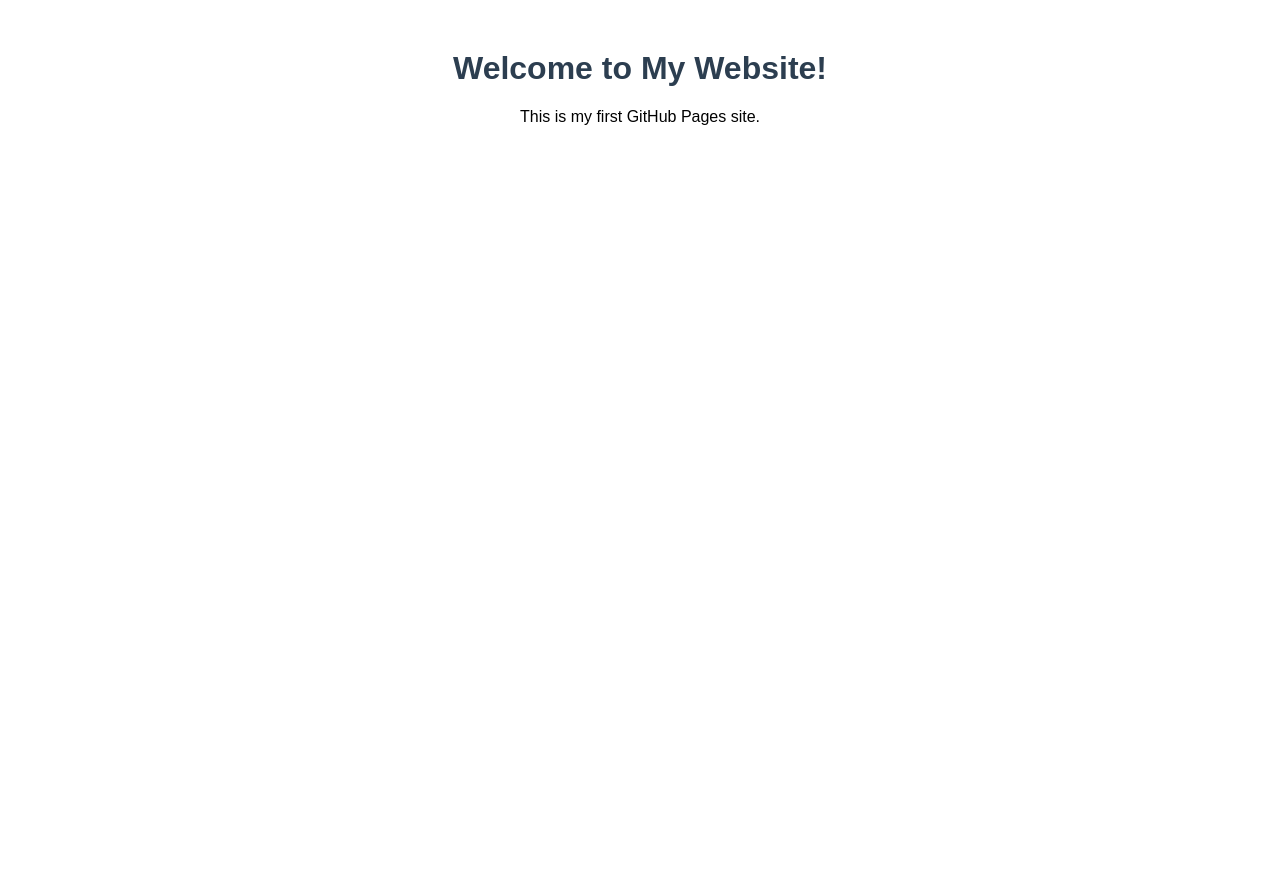
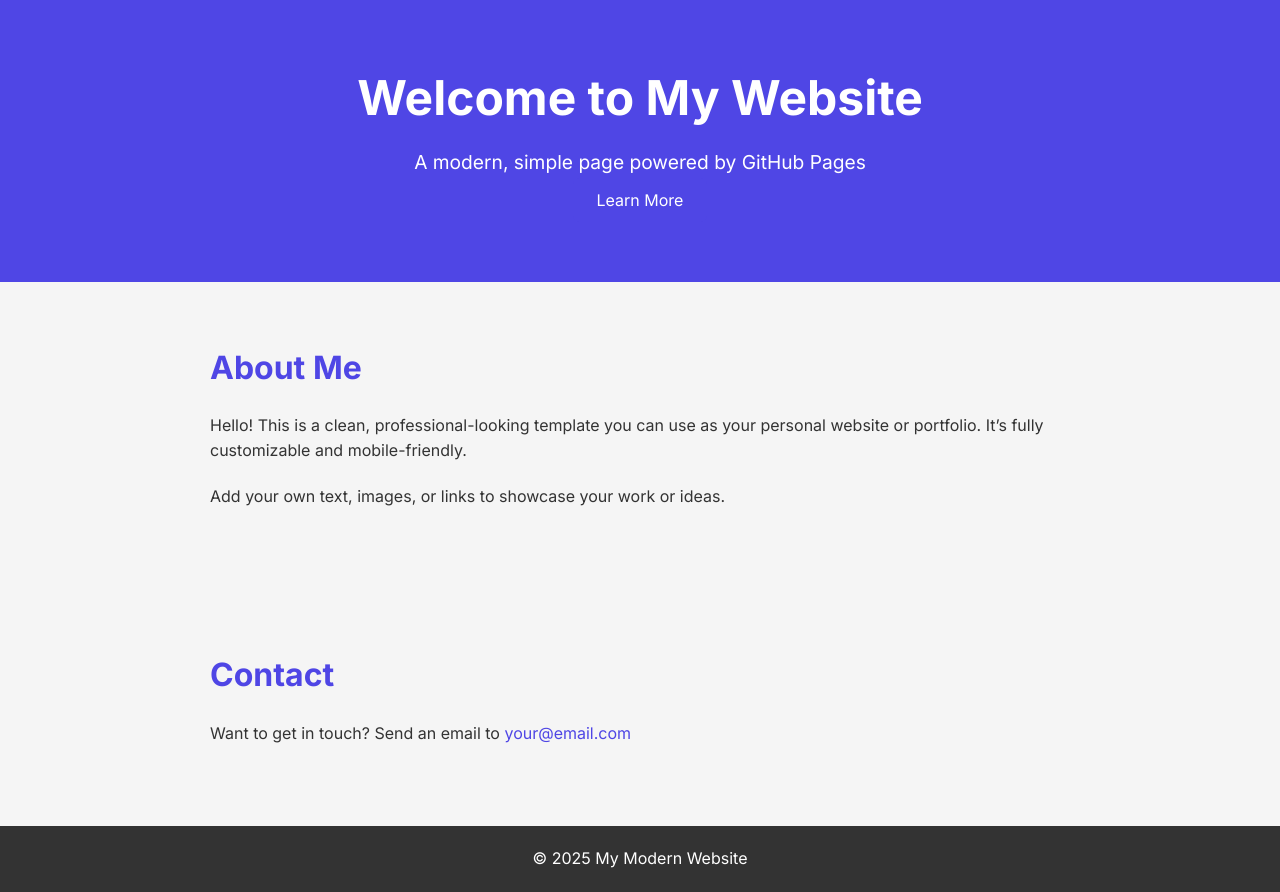
Before and after one commit to Zyarl/Zyarl.github.io, a plain HTML site: page index.html in a window 1280 px wide. Before the commit the page ends 800 px from the top, so only its background shows below. Drawn offline with Linux system fonts and the light colour scheme.

Commit message:
Update index.html

```diff
--- a/index.html
+++ b/index.html
@@ -1,14 +1,48 @@
 <!DOCTYPE html>
-<html>
+<html lang="en">
 <head>
-  <title>My First Website</title>
+  <meta charset="UTF-8">
+  <meta name="viewport" content="width=device-width, initial-scale=1.0">
+  <title>My Modern Website</title>
+  <link href="https://fonts.googleapis.com/css2?family=Inter:wght@400;700&display=swap" rel="stylesheet">
   <style>
-    body { font-family: Arial; text-align: center; margin-top: 50px; }
-    h1 { color: #2c3e50; }
+    * { margin: 0; padding: 0; box-sizing: border-box; font-family: 'Inter', sans-serif; }
+    body { background: #f5f5f5; color: #333; line-height: 1.6; }
+    header { background: #4f46e5; color: white; padding: 60px 20px; text-align: center; }
+    header h1 { font-size: 3rem; margin-bottom: 10px; }
+    header p { font-size: 1.2rem; }
+    section { padding: 60px 20px; max-width: 900px; margin: auto; }
+    section h2 { font-size: 2rem; margin-bottom: 20px; color: #4f46e5; }
+    section p { margin-bottom: 20px; }
+    footer { text-align: center; padding: 20px; background: #333; color: white; }
+    a { color: #4f46e5; text-decoration: none; }
+    a:hover { text-decoration: underline; }
+    button { background: #4f46e5; color: white; border: none; padding: 12px 24px; font-size: 1rem; cursor: pointer; border-radius: 6px; }
+    button:hover { background: #3730a3; }
   </style>
 </head>
 <body>
-  <h1>Welcome to My Website!</h1>
-  <p>This is my first GitHub Pages site.</p>
+
+  <header>
+    <h1>Welcome to My Website</h1>
+    <p>A modern, simple page powered by GitHub Pages</p>
+    <button onclick="document.getElementById('about').scrollIntoView({ behavior: 'smooth' })">Learn More</button>
+  </header>
+
+  <section id="about">
+    <h2>About Me</h2>
+    <p>Hello! This is a clean, professional-looking template you can use as your personal website or portfolio. It’s fully customizable and mobile-friendly.</p>
+    <p>Add your own text, images, or links to showcase your work or ideas.</p>
+  </section>
+
+  <section id="contact">
+    <h2>Contact</h2>
+    <p>Want to get in touch? Send an email to <a href="mailto:your@email.com">your@email.com</a></p>
+  </section>
+
+  <footer>
+    &copy; 2025 My Modern Website
+  </footer>
+
 </body>
 </html>
```
